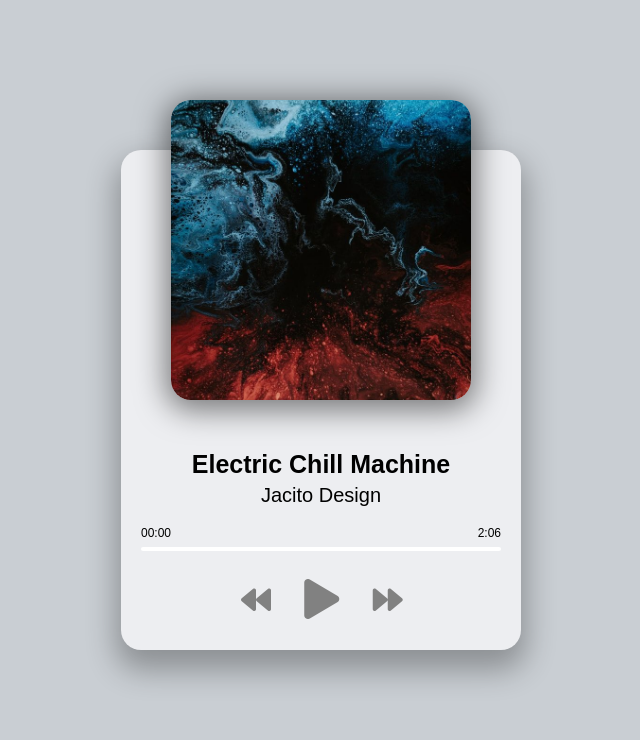
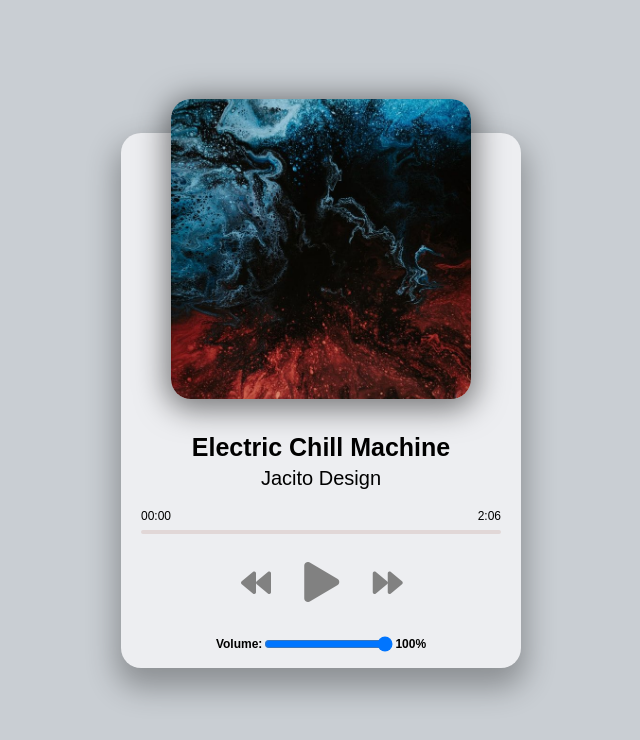
Before and after one commit to MrHarshJain/Music-Player, a plain HTML site: page index.html in a window 1280 px wide. Shown: the whole page, without its empty margins (319-959 px from the left). Drawn offline with Linux system fonts and the light colour scheme.

Commit message:
go to song duration and volume control functionality added

```diff
--- a/index.html
+++ b/index.html
@@ -34,8 +34,20 @@
         <i class="fas fa-play main-button" id="play" title="Play"></i>
         <i class="fas fa-forward" id="next" title="Next"></i>
       </div>
+      <!-- Volume Control -->
+      <div class="volume-container">
+        <label for="volumeSlider">Volume: </label>
+        <input
+          type="range"
+          id="volumeSlider"
+          min="0"
+          max="1"
+          step="0.01"
+          value="1"
+        />
+        <span id="volumeValue">100%</span>
       </div>
-
+    </div>
 
     <!-- Script -->
     <script src="script.js"></script>
--- a/script.js
+++ b/script.js
@@ -9,7 +9,8 @@ const durationEl = document.getElementById('duration');
 const prevBtn = document.getElementById("prev");
 const nextBtn = document.getElementById('next');
 const playPause = document.getElementById('play');
-
+const volumeSliderEl = document.getElementById('volumeSlider');
+const volumeValueEl = document.getElementById('volumeValue');
 
 // Music
 const song = [
@@ -108,7 +109,7 @@ function updateProgressBar(e){
         }
         // Delay switiching the duration element to avoid NaN
         if(durationSeconds){
-            durationEl.textContent =`${durationMinutes}:${durationSeconds}`
+            durationEl.textContent =`${durationMinutes}:${durationSeconds}`;
         }
         // Calculate display for current time
         const currentMinutes = Math.floor(currentTime/60);
@@ -116,11 +117,30 @@ function updateProgressBar(e){
         if(currentSeconds<10){
             currentSeconds =  `0${Math.floor(currentTime%60)}`;
             }
-        currentTimeEl.textContent = `${currentMinutes}:${currentSeconds}`
+        currentTimeEl.textContent = `${currentMinutes}:${currentSeconds}`;
     }
 }
+
+// Set Progress Bar
+   function setProgressBar(e){
+     const width = this.clientWidth;
+     const clickX = e.offsetX;
+     const {duration} = music;
+     music.currentTime = (clickX/width)*duration;
+   };
+
+// Control song Volume
+    volumeSliderEl.addEventListener('input', function () {
+      const volume = parseFloat(this.value);
+      music.volume = volume;
+      volumeValueEl.textContent = Math.round(volume * 100) + '%';
+    });
+    // Optional: Initialize with current value
+    music.volume = parseFloat(volumeSliderEl.value);
 
 // Event Listerner
 prevBtn.addEventListener('click',prevSong);
 nextBtn.addEventListener('click',nextSong);
-music.addEventListener('timeupdate', updateProgressBar)
+music.addEventListener('timeupdate', updateProgressBar);
+progressContainerEl.addEventListener('click',setProgressBar);
+music.addEventListener('ended',nextSong);
--- a/style.css
+++ b/style.css
@@ -18,7 +18,7 @@ body {
 }
 
 .player-container{
-  height: 500px;
+  height: 535px;
   width: 400px;
   background: #edeef1;
   border-radius: 20px;
@@ -29,7 +29,7 @@ body {
   height: 300px;
   width: 300px;
   position: relative;
-  top: -50px;
+  top: -34px;
   left: 50px;
 
 }
@@ -56,7 +56,7 @@ h3 {
 
 /* Progress */
 .progress-container {
-  background: #fff;
+  background: #e1d7d7;
   border-radius: 5px;
   cursor: pointer;
   margin: 40px 20px;
@@ -104,6 +104,16 @@ h3 {
   top: 3px;
 }
 
+/* Volume Control */
+.volume-container{
+  display: flex;
+  justify-content: center;
+  align-items: center;
+  margin-top: 20px;
+  text-align: center;
+  font-weight: 700;
+}
+
 /* Media Query: iPhone (Vertical) */
 @media screen and (max-width: 376px) {
   .player-container{
```
Lines whose indentation alone changed are shown as unchanged.
